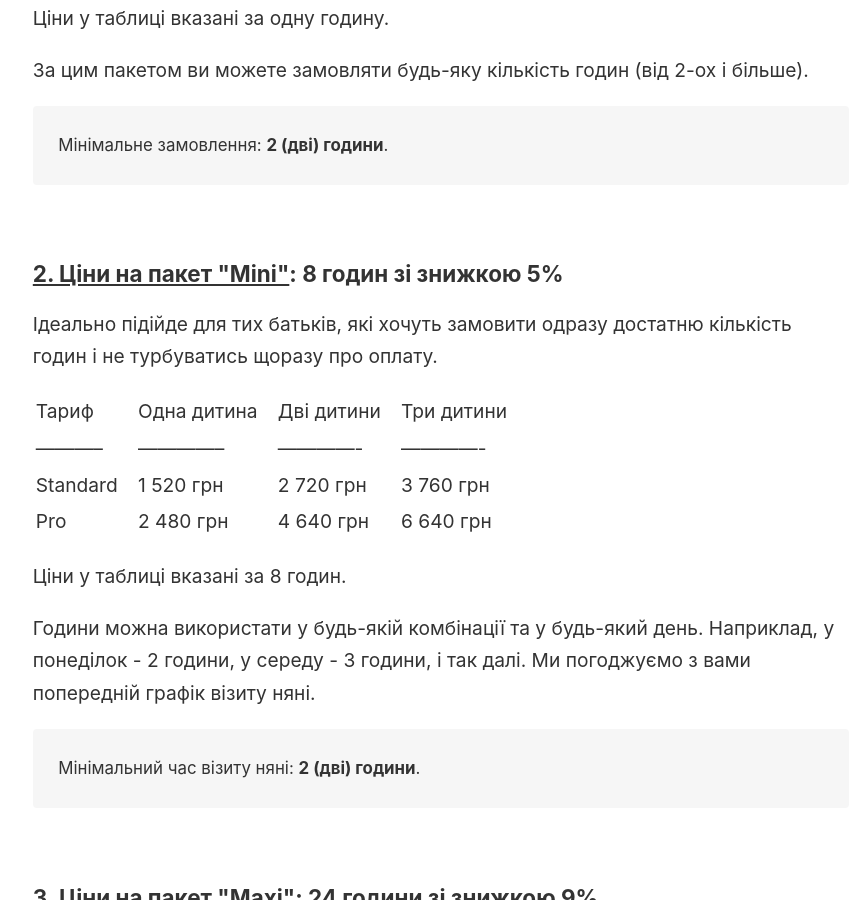
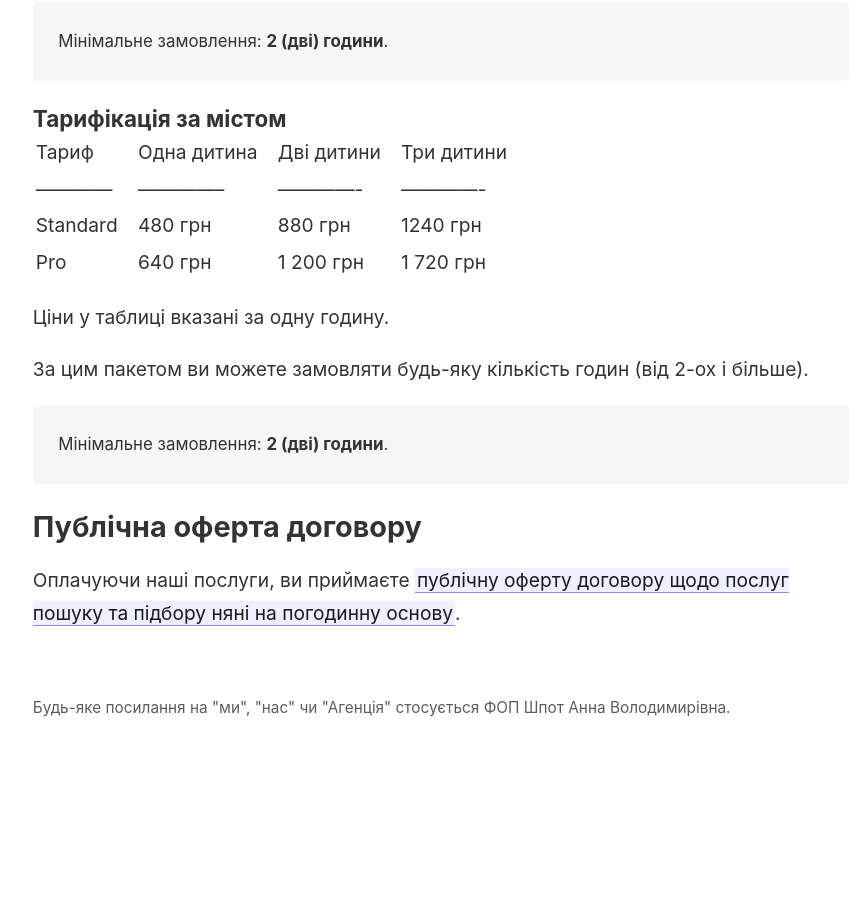
Before and after one commit to ivanchopyk/turbotlyva.agency, a Jekyll site: the page built from _notes/Nanny - Hourly.md, in a window 1280 px wide and 900 px high, scrolled down 1469 px. Shown: the whole window, without its empty margins (44-909 px from the left). Built offline with Jekyll 4.4.1, drawn with Linux system fonts in a browser that asks for light colours; after the commit the page ends 2257 px from its top, so only the background shows below that; some of the changed text lies outside the part shown.

Commit message:
upd rates

```diff
--- a/_notes/Nanny - Hourly.md
+++ b/_notes/Nanny - Hourly.md
@@ -23,14 +23,24 @@
 
 
 
-### <u>1. Ціни на пакет "Разовий"</u>: 2 години
-
-
-Підходить для одноразового замовлення або якщо ви не часто користуєтеся послугами няні.
+### Тарифікація в місті
 
 | Тариф     &nbsp;&nbsp;   | Одна дитина   &nbsp;&nbsp; | Дві дитини   &nbsp;&nbsp; | Три дитини   &nbsp;&nbsp; |
 | ------------ &nbsp;&nbsp;| --------------&nbsp;&nbsp; | -------------&nbsp;&nbsp; | -------------&nbsp;&nbsp; |
-| Standard   &nbsp;&nbsp;  | 400 грн       &nbsp;&nbsp; | 720 грн      &nbsp;&nbsp; | 1000 грн     &nbsp;&nbsp; |
+| Standard   &nbsp;&nbsp;  | 420 грн       &nbsp;&nbsp; | 760 грн      &nbsp;&nbsp; | 1060 грн     &nbsp;&nbsp; |
+| Pro       &nbsp;&nbsp;   | 540 грн       &nbsp;&nbsp; | 1 000 грн    &nbsp;&nbsp; | 1 420 грн    &nbsp;&nbsp; |
+
+Ціни у таблиці вказані за одну годину.
+
+За цим пакетом ви можете замовляти будь-яку кількість годин (від 2-ох і більше).
+
+> Мінімальне замовлення: **2 (дві) години**.
+
+### Тарифікація за містом
+
+| Тариф     &nbsp;&nbsp;   | Одна дитина   &nbsp;&nbsp; | Дві дитини   &nbsp;&nbsp; | Три дитини   &nbsp;&nbsp; |
+| ------------ &nbsp;&nbsp;| --------------&nbsp;&nbsp; | -------------&nbsp;&nbsp; | -------------&nbsp;&nbsp; |
+| Standard   &nbsp;&nbsp;  | 480 грн       &nbsp;&nbsp; | 880 грн      &nbsp;&nbsp; | 1240 грн     &nbsp;&nbsp; |
 | Pro       &nbsp;&nbsp;   | 640 грн       &nbsp;&nbsp; | 1 200 грн    &nbsp;&nbsp; | 1 720 грн    &nbsp;&nbsp; |
 
 Ціни у таблиці вказані за одну годину.
@@ -39,44 +49,6 @@
 
 > Мінімальне замовлення: **2 (дві) години**.
 
-&nbsp;
-
-### <u>2. Ціни на пакет "Mini"</u>: 8 годин зі знижкою 5%
-
-
-Ідеально підійде для тих батьків, які хочуть замовити одразу достатню кількість годин і  не турбуватись щоразу про оплату.
-
-| Тариф      &nbsp;&nbsp; | Одна дитина   &nbsp;&nbsp; | Дві дитини   &nbsp;&nbsp; | Три дитини   &nbsp;&nbsp; |
-| -----------&nbsp;&nbsp; | --------------&nbsp;&nbsp; | -------------&nbsp;&nbsp; | -------------&nbsp;&nbsp; |
-| Standard   &nbsp;&nbsp; | 1 520 грн     &nbsp;&nbsp; | 2 720 грн    &nbsp;&nbsp; | 3 760 грн    &nbsp;&nbsp; |
-| Pro        &nbsp;&nbsp; | 2 480 грн     &nbsp;&nbsp; | 4 640 грн    &nbsp;&nbsp; | 6 640 грн    &nbsp;&nbsp; |
-
-
-Ціни у таблиці вказані за 8 годин.
-
-Години можна використати у будь-якій комбінації та у будь-який день. Наприклад, у понеділок - 2 години, у середу - 3 години, і так далі. Ми погоджуємо з вами попередній графік візиту няні.
-
-> Мінімальний час візиту няні: **2 (дві) години**.
-
-&nbsp;
-
-### <u>3. Ціни на пакет "Maxi"</u>: 24 години зі знижкою 9%
-
-
-
-Добре підійде для тих батьків, які точно знають, що їм протягом певного часу буде потрібна няня.
-
-| Тариф      &nbsp;&nbsp; | Одна дитина   &nbsp;&nbsp; | Дві дитини   &nbsp;&nbsp; | Три дитини   &nbsp;&nbsp; |
-| -----------&nbsp;&nbsp; | --------------&nbsp;&nbsp; | -------------&nbsp;&nbsp; | -------------&nbsp;&nbsp; |
-| Standard   &nbsp;&nbsp; | 4 320 грн     &nbsp;&nbsp; | 7 680 грн    &nbsp;&nbsp; | 10 500 грн   &nbsp;&nbsp; |
-| Pro        &nbsp;&nbsp; | 7 200 грн     &nbsp;&nbsp; | 13 440 грн   &nbsp;&nbsp; | 19 200 грн   &nbsp;&nbsp; |
-
-
-Ціни у таблиці вказані за 24 години.
-
-Години можна використати у будь-якій комбінації та у будь-який день. Наприклад, у понеділок - 2 години, у середу - 3 години, і так далі. Ми погоджуємо з вами попередній графік візиту няні.
-
-> Мінімальний час візиту няні: **2 (дві) години**.
 
 ## Публічна оферта договору
 
```
